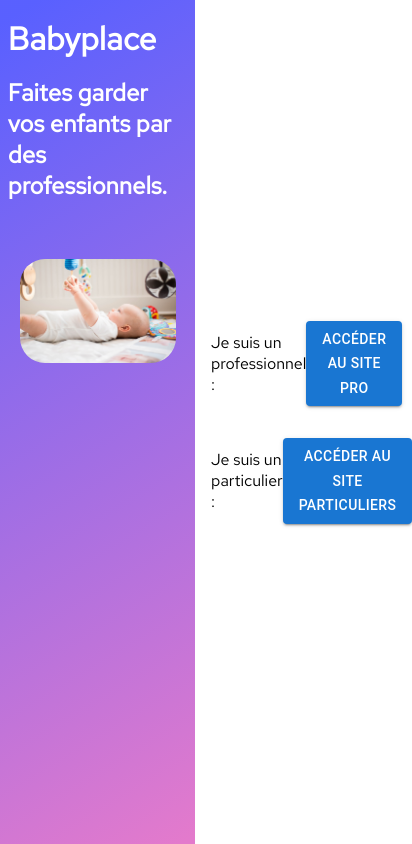
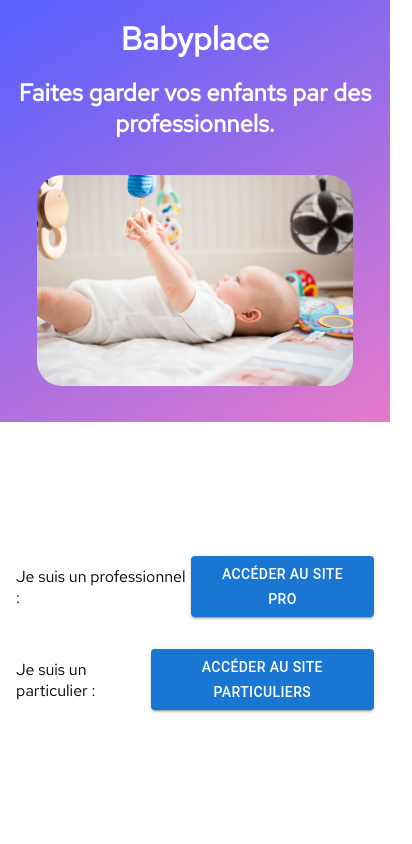
Before and after one commit to WildCodeSchool/2023-02-JS-FT-Lyon-P3-Babyplace, a React (Vite) app in the folder frontend/: page / in a window 390 px wide. Shown: the whole page, 412 px wide, since content can reach past the window. Built offline with nearby package versions, Linux system fonts and the light colour scheme; the HTML template or start-up script is replaced by a standard one; a web font is replaced by a local one.

Commit message:
css responsive pour page home

```diff
--- a/frontend/src/pages/Home.module.css
+++ b/frontend/src/pages/Home.module.css
@@ -13,11 +13,12 @@
 .design h1, .design h2 {
   margin-top: 2vh;
   padding-inline: 2vw;
+  text-align: center;
 }
 
 .design img {
   margin: 10%;
-  margin-top: 30%;
+  margin-top: 20%;
   width: 80%;
   border-radius: 25px;
 }
@@ -40,3 +41,29 @@
   justify-content: space-between;
   align-items: center;
 }
+
+@media screen and (max-width: 850px) {
+  .home {
+    flex-direction: column;
+  }
+
+  .design {
+    width: 100%;
+    height: 50%;
+    display: flex;
+    flex-direction: column;
+    /* justify-content: space-around; */
+    align-items: center;
+  }
+  .redirectWindow {
+    width: 100%;
+    height: 50%;
+    flex-direction: column;
+  }
+  .design img {
+    margin: auto;
+    width: auto;
+    height : 50%;
+    border-radius: 25px;
+  }
+}
```
